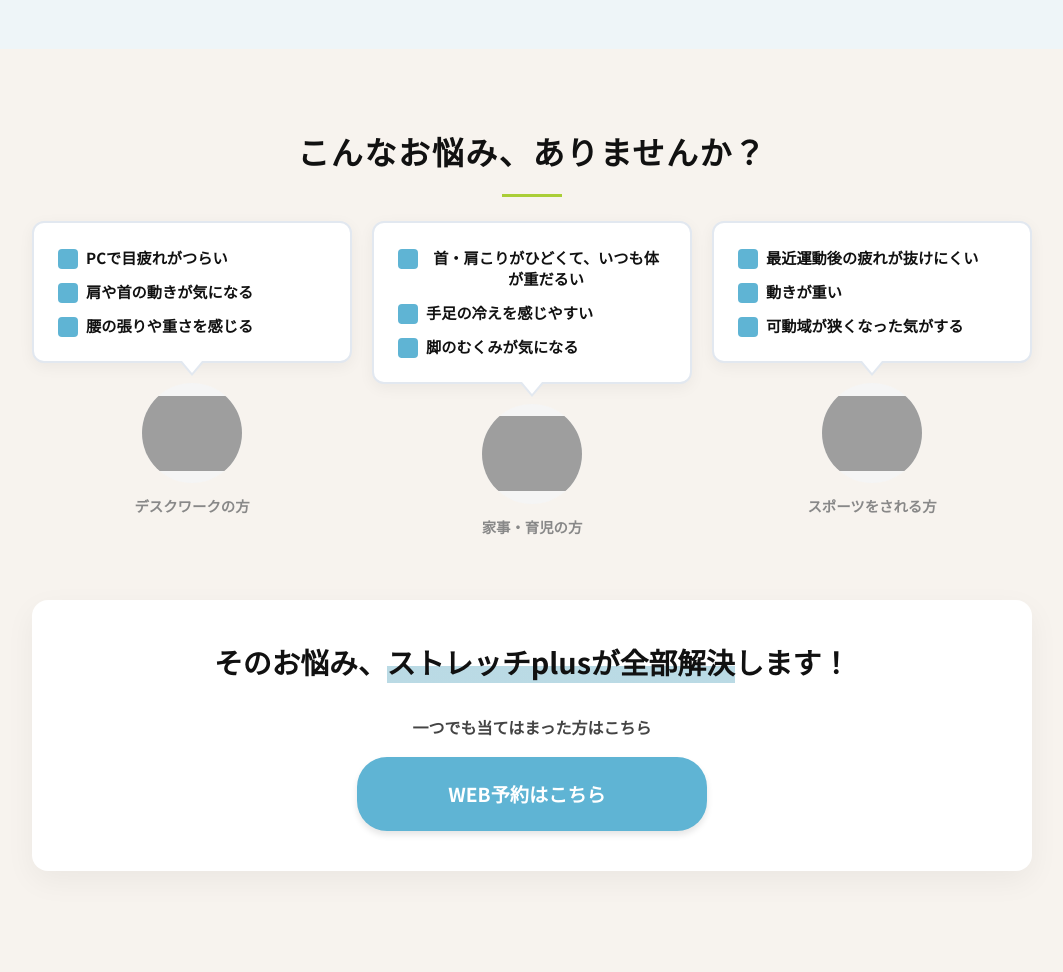
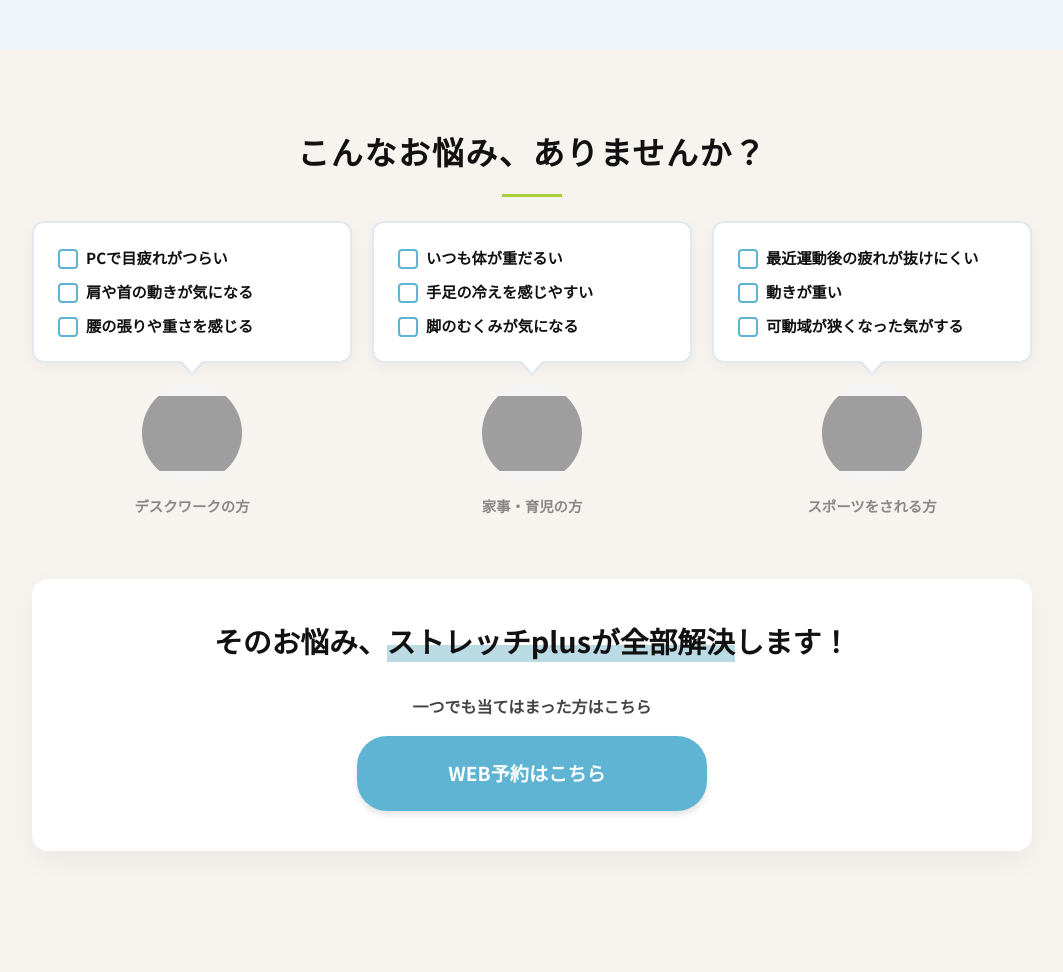
Before and after one commit to chanceai1234-glitch/stretchplus_hp_final, a PHP site: page / in a window 1280 px wide. Shown: the part 1963-2935 px from the top of the page, without its empty margins (108-1171 px from the left). Run offline with PHP 8.4, Linux system fonts and the light colour scheme; grey boxes are pictures that could not be loaded.

Commit message:
Change list icon to white box with blue border/check, update housewife text

```diff
--- a/index.html
+++ b/index.html
@@ -127,7 +127,7 @@
                 <div class="persona-card">
                     <div class="speech-bubble">
                         <ul>
-                            <li><i class="fas fa-check"></i> 首・肩こりがひどくて、いつも体が重だるい</li>
+                            <li><i class="fas fa-check"></i> いつも体が重だるい</li>
                             <li><i class="fas fa-check"></i> 手足の冷えを感じやすい</li>
                             <li><i class="fas fa-check"></i> 脚のむくみが気になる</li>
                         </ul>
--- a/redesign/index.html
+++ b/redesign/index.html
@@ -127,7 +127,7 @@
                 <div class="persona-card">
                     <div class="speech-bubble">
                         <ul>
-                            <li><i class="fas fa-check"></i> 首・肩こりがひどくて、いつも体が重だるい</li>
+                            <li><i class="fas fa-check"></i> いつも体が重だるい</li>
                             <li><i class="fas fa-check"></i> 手足の冷えを感じやすい</li>
                             <li><i class="fas fa-check"></i> 脚のむくみが気になる</li>
                         </ul>
--- a/redesign/style.css
+++ b/redesign/style.css
@@ -789,8 +789,9 @@ h6 {
 }
 
 .speech-bubble li i {
-    color: #ffffff; /* 白いチェックマーク */
-    background-color: #5fb4d4; /* 水色の四角 */
+    color: #5fb4d4; /* 水色のチェックマーク */
+    background-color: #ffffff; /* 白背景 */
+    border: 2px solid #5fb4d4; /* 水色の縁 */
     width: 20px;
     height: 20px;
     display: flex;
--- a/style.css
+++ b/style.css
@@ -710,8 +710,9 @@ h6 {
 }
 
 .speech-bubble li i {
-    color: #ffffff; /* 白いチェックマーク */
-    background-color: #5fb4d4; /* 水色の四角 */
+    color: #5fb4d4; /* 水色のチェックマーク */
+    background-color: #ffffff; /* 白背景 */
+    border: 2px solid #5fb4d4; /* 水色の縁 */
     width: 20px;
     height: 20px;
     display: flex;
```
